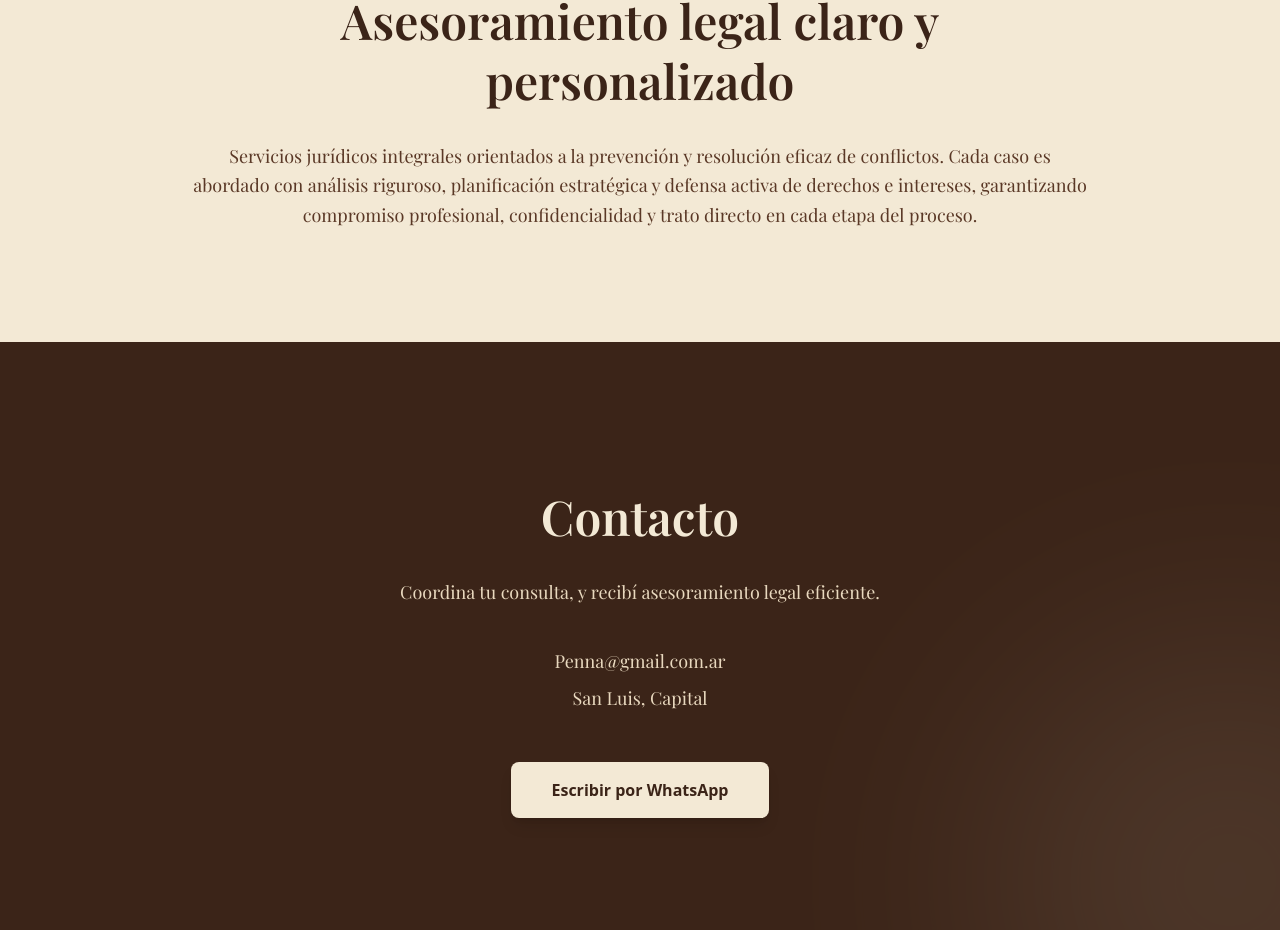
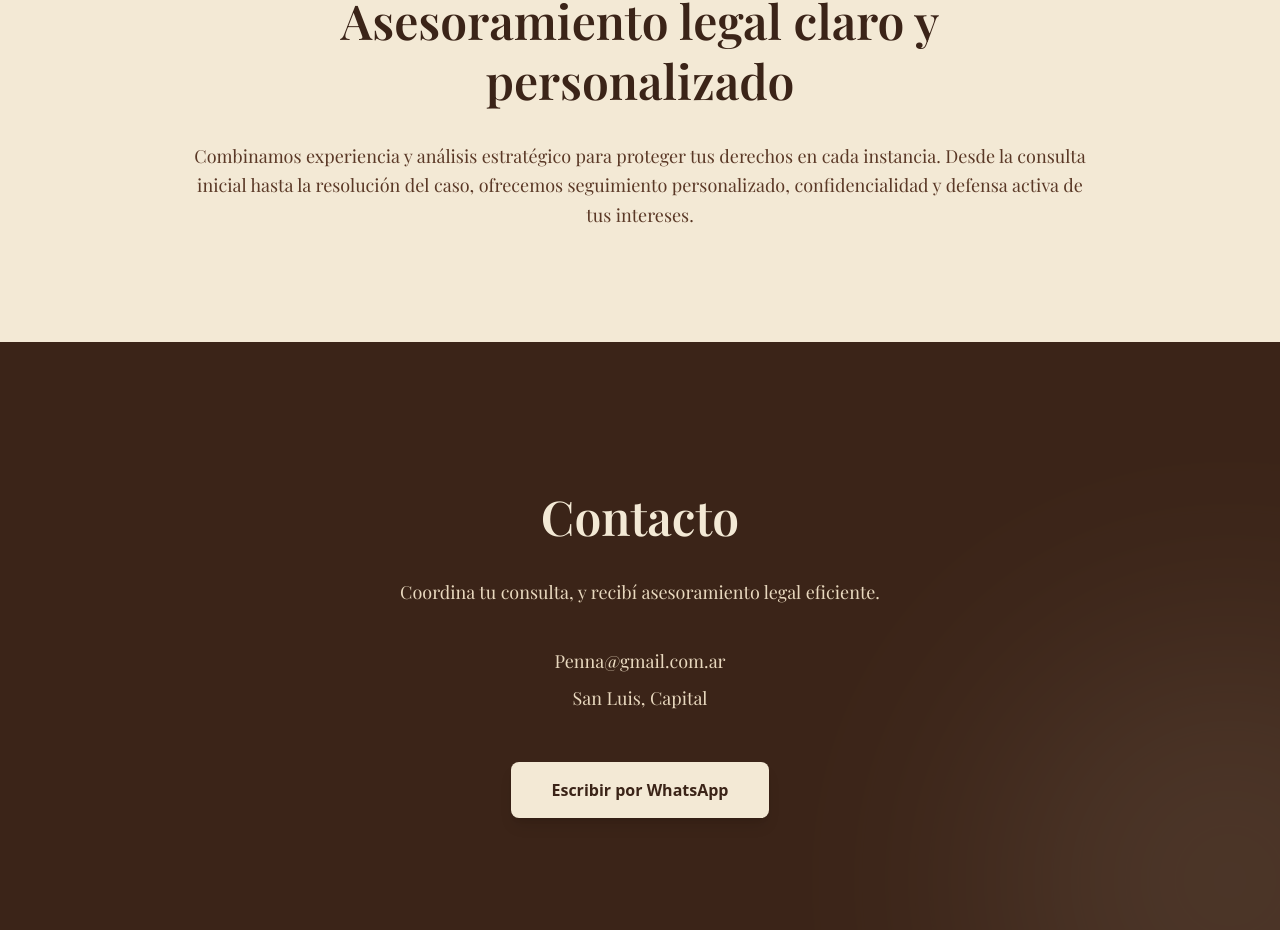
Before and after one commit to Elio-Nicolas/estudio_Penna, a Next.js app: page / in a window 1280 px wide. Shown: the part 1720-2650 px from the top of the page. Built offline with nearby package versions, Linux system fonts and the light colour scheme.

Commit message:
Actualizacion Penna

```diff
--- a/componentes/About.tsx
+++ b/componentes/About.tsx
@@ -29,12 +29,11 @@ export default function About() {
         <p
           className={`mt-8 text-[#5A3826] text-lg leading-relaxed ${playfair.className}`}
         >
-          Servicios jurídicos integrales orientados a la prevención
-          y resolución eficaz de conflictos. Cada caso es abordado
-          con análisis riguroso, planificación estratégica y defensa
-          activa de derechos e intereses, garantizando compromiso
-          profesional, confidencialidad y trato directo en cada etapa
-          del proceso.
+          Combinamos experiencia y análisis estratégico
+          para proteger tus derechos en cada instancia.
+          Desde la consulta inicial hasta la resolución del caso,
+          ofrecemos seguimiento personalizado,
+          confidencialidad y defensa activa de tus intereses.
         </p>
 
       </div>
```
